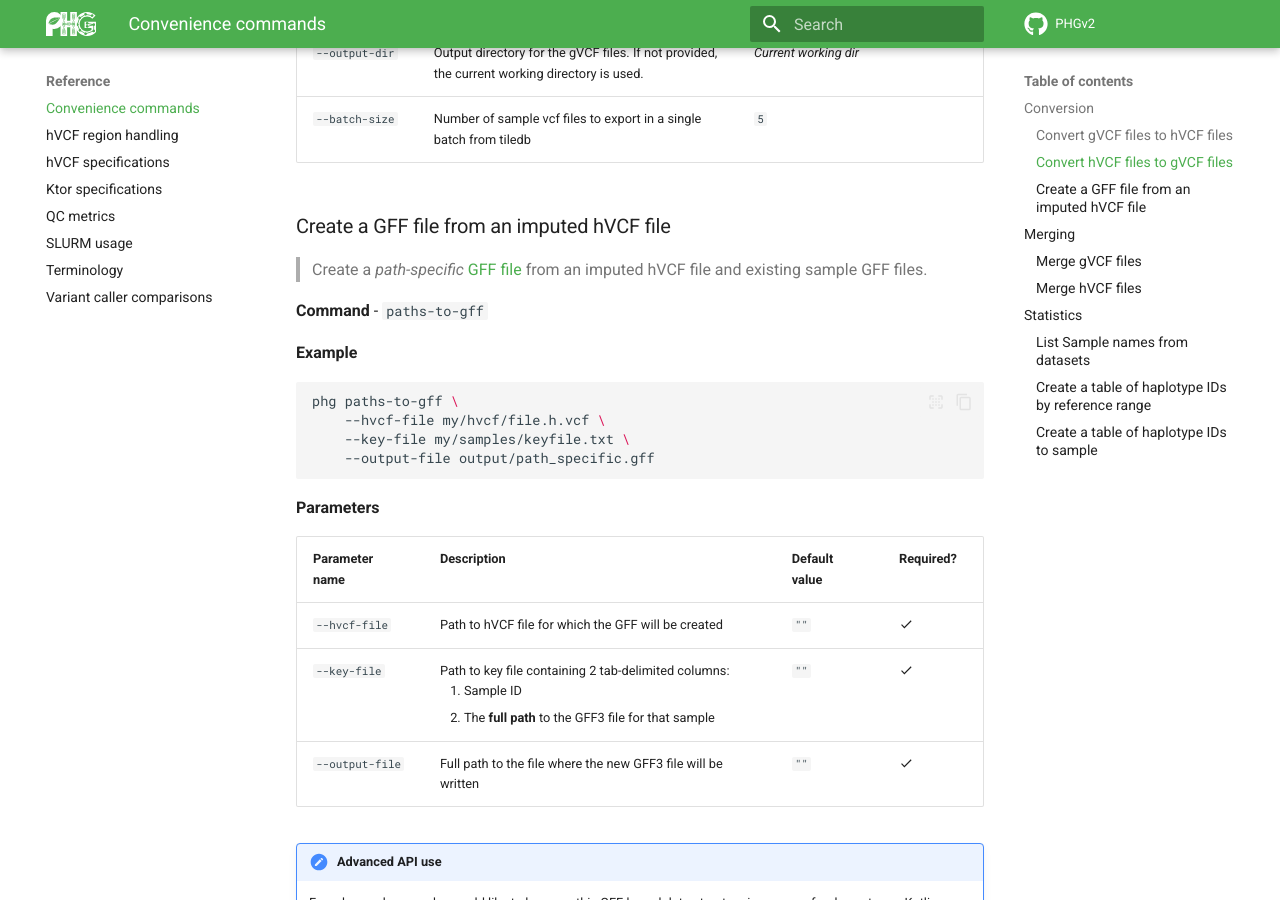
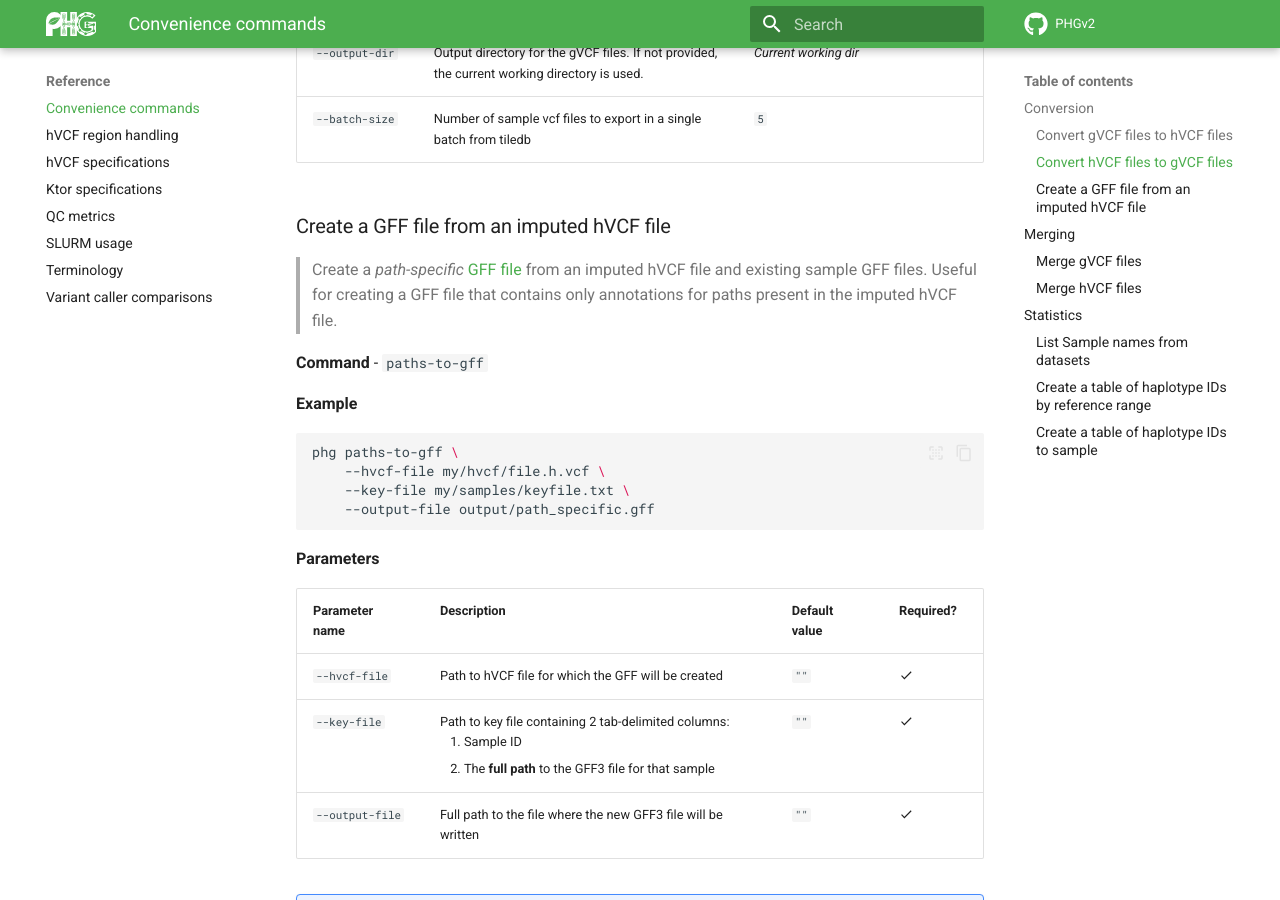
Before and after one commit to maize-genetics/phg_v2, an MkDocs documentation site: the page built from docs/convenience_commands.md, in a window 1280 px wide and 900 px high, scrolled down 2337 px. Built offline with MkDocs 1.6.1 and Material for MkDocs 9.7.7, drawn with Linux system fonts in a browser that asks for light colours; comment, search, counter and statistics services are not loaded.

Commit message:
Add further explanations

```diff
--- a/docs/convenience_commands.md
+++ b/docs/convenience_commands.md
@@ -96,7 +96,9 @@ phg hvcf2gvcf \
 ### Create a GFF file from an imputed hVCF file
 
 > Create a _path-specific_ [GFF file](https://en.wikipedia.org/wiki/General_feature_format)
-> from an imputed hVCF file and existing sample GFF files.
+> from an imputed hVCF file and existing sample GFF files. Useful for
+> creating a GFF file that contains only annotations for paths present
+> in the imputed hVCF file.
 
 
 **Command** - `paths-to-gff`
```
